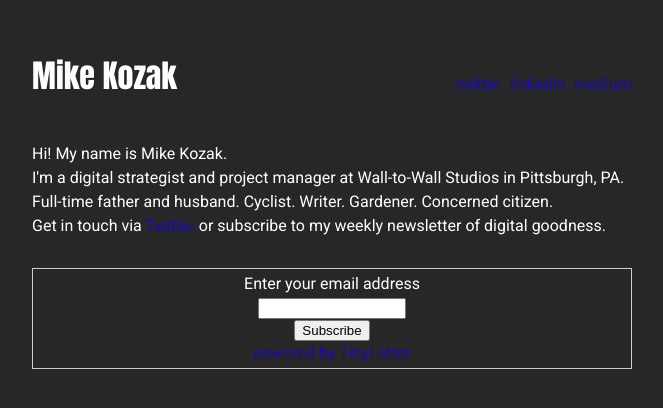
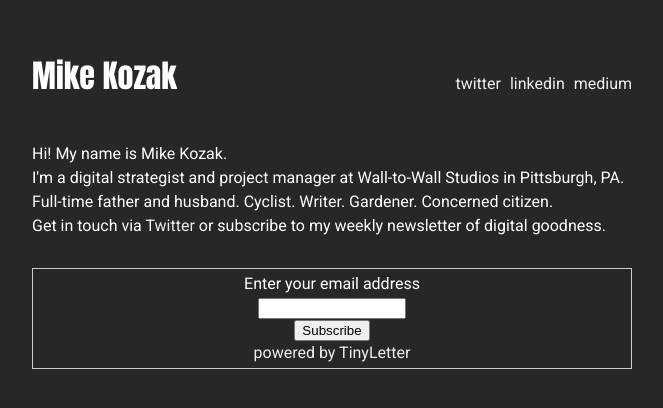
Before and after one commit to mwkozak/mwkozak.github.io, a Jekyll site: the page built from index.html, in a window 1280 px wide. Shown: the top 408 px of the page, without its empty margins (308-971 px from the left). Built offline with Jekyll 4.4.1, drawn with Linux system fonts in a browser that asks for light colours.

Commit message:
Updates link color

```diff
--- a/_sass/_config.scss
+++ b/_sass/_config.scss
@@ -2,7 +2,7 @@
 $color-black: #272727;
 $color-white: #FFFFFF;
 $color-grey: #EEEEEE;
-$color-link: #1A0DAB;
+$color-link: #EEEEEE;
 $color-code: #00FF00;
 $color-hire-white: #FEFEFE;
 $color-hire-black: #272727;
```
